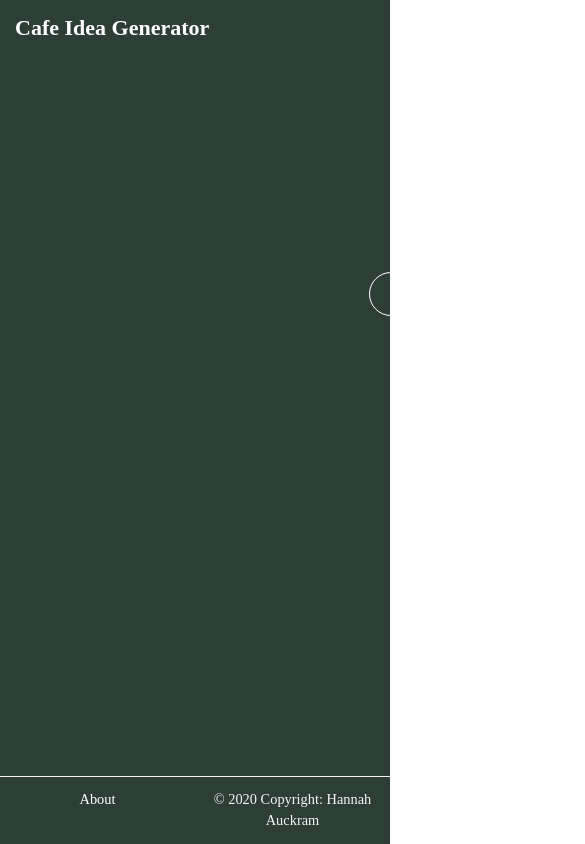
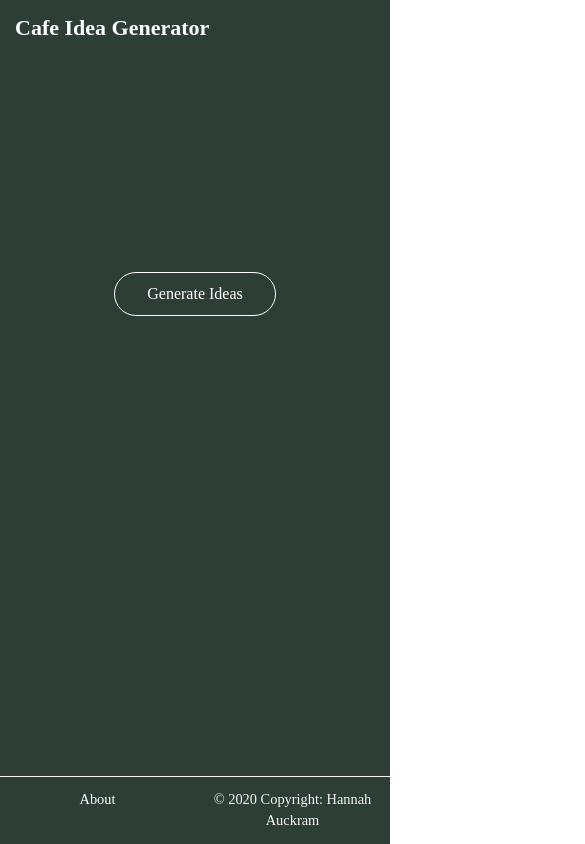
Before and after one commit to hannahPhys/generate-cafe-ideas, a React (Create React App) app: page / in a window 390 px wide. Shown: the top 844 px of the page, 585 px wide, since content can reach past the window. Built offline with nearby package versions, Linux system fonts and the light colour scheme; a web font is replaced by a local one.

Commit message:
add some mobile settings

```diff
--- a/src/sass/App.scss
+++ b/src/sass/App.scss
@@ -1,5 +1,6 @@
 @import "../sass/Colors.scss";
 @import "../sass/Fonts.scss";
+
 
 html,
 body,
@@ -24,6 +25,10 @@ h2 {
     font-family: TamilMN;
     font-weight: normal;
     font-size: 72px;
+
+    @media only screen and (max-width: 600px) {
+        font-size: 52px;
+    }
 }
 
 p {
@@ -49,9 +54,13 @@ button {
     right: 0;
     bottom: 0;
     left: 0;
-    width: 900px;
+    max-width: 900px;
     height: 300px;
     text-align: center;
+
+    @media only screen and (max-width: 600px) {
+        max-width: 400px;
+    }
 }
 
 /* Buttons styles start */
```
